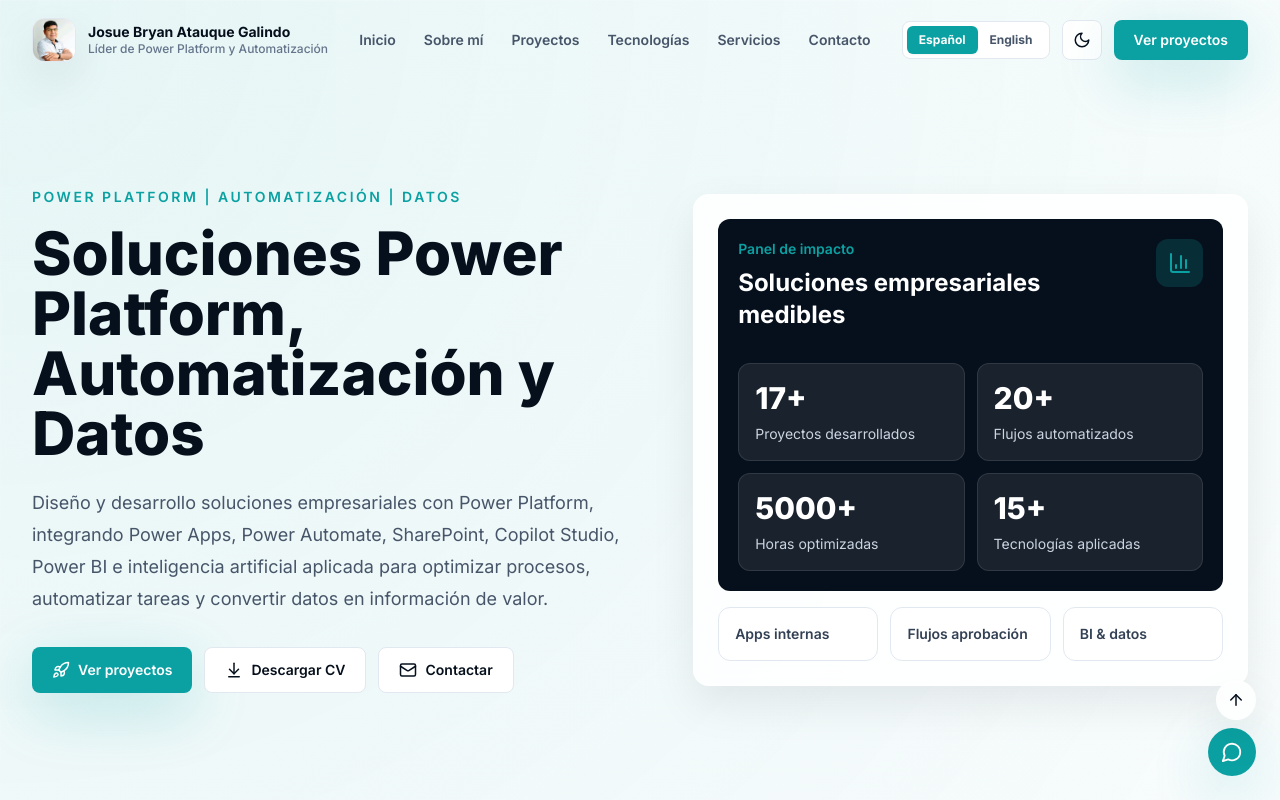
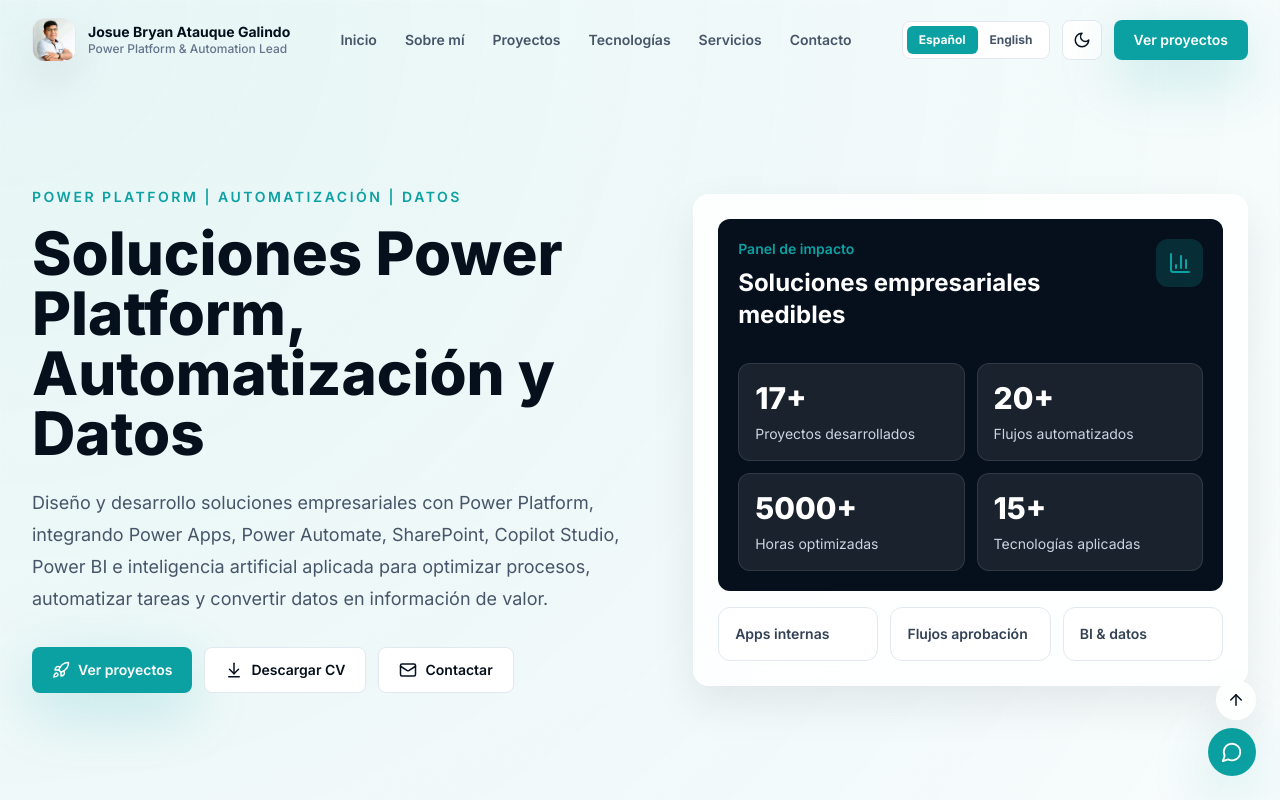
Before and after one commit to josueatauqueg-creator/portafolio-power-platform, a React (Vite) app: page / in a window 1280 px wide. Shown: the top 800 px of the page. Built offline with nearby package versions, Linux system fonts and the light colour scheme.

Commit message:
Corregir nombre y ajustes finales del portafolio

```diff
--- a/src/data/uiTranslations.js
+++ b/src/data/uiTranslations.js
@@ -6,7 +6,7 @@
       english: 'English'
     },
     profile: {
-      role: 'Líder de Power Platform y Automatización'
+      role: 'Power Platform & Automation Lead'
     },
     navbar: {
       home: 'Inicio',
```
